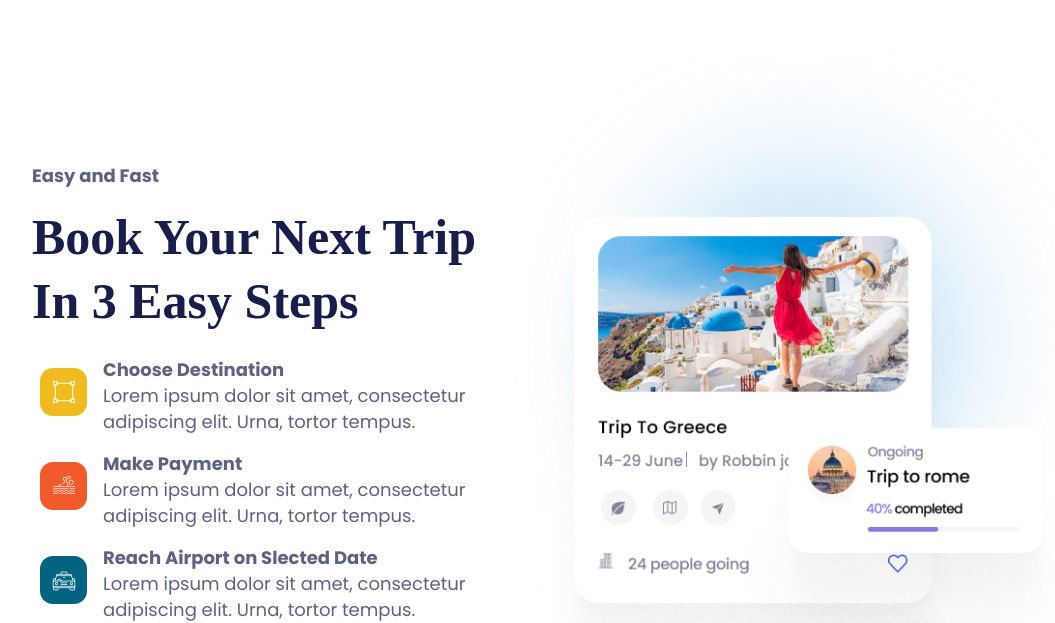
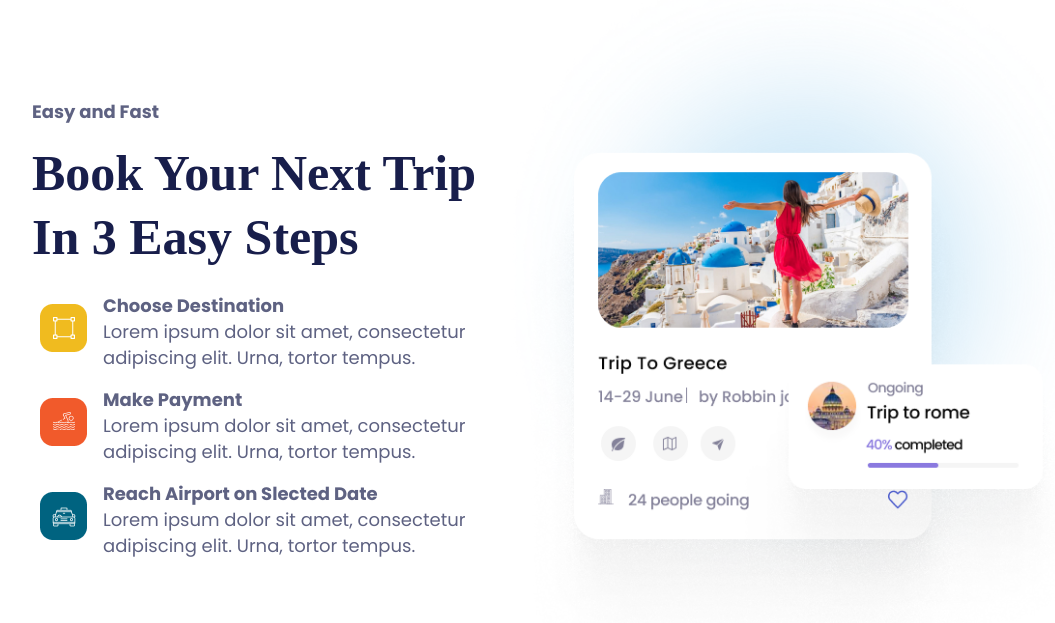
Before and after one commit to KrystianJonca/travel-agency-landing-page, a React (Create React App) app: page / in a window 1280 px wide. Shown: the part 2507-3130 px from the top of the page, without its empty margins (64-1119 px from the left). Built offline with nearby package versions, Linux system fonts and the light colour scheme; a web font is replaced by a local one.

Commit message:
Changed padding

```diff
--- a/src/containers/book/Book.scss
+++ b/src/containers/book/Book.scss
@@ -4,6 +4,8 @@
   display: flex;
   justify-content: space-between;
   align-items: center;
+
+  padding-top: 0;
 
   @media screen and (max-width: 1050px) {
     flex-direction: column;
```
